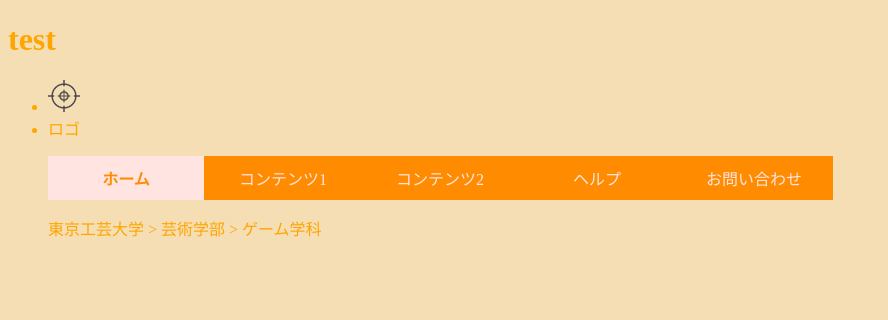
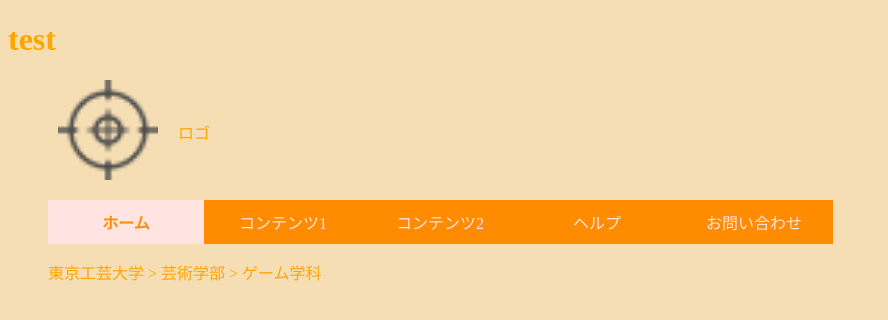
Before and after one commit to ebonycitizen/web1-8, a plain HTML site: page index.html in a window 1280 px wide. Shown: the whole page, without its empty margins (0-888 px from the left). Drawn offline with Linux system fonts and the light colour scheme.

Commit message:
Update default.css

```diff
--- a/css/default.css
+++ b/css/default.css
@@ -3,6 +3,21 @@
 body{
   background-color: wheat;
   color: orange;
+}
+
+#logo ul {
+  overflow: hidden;
+}
+
+#logo li {
+  display: table-cell;
+  vertical-align: middle;
+  padding: 0 10px;
+  list-style-type: none;
+}
+
+#logo img {
+  width: 100px;
 }
 
 .breadcrumbs li {
```
